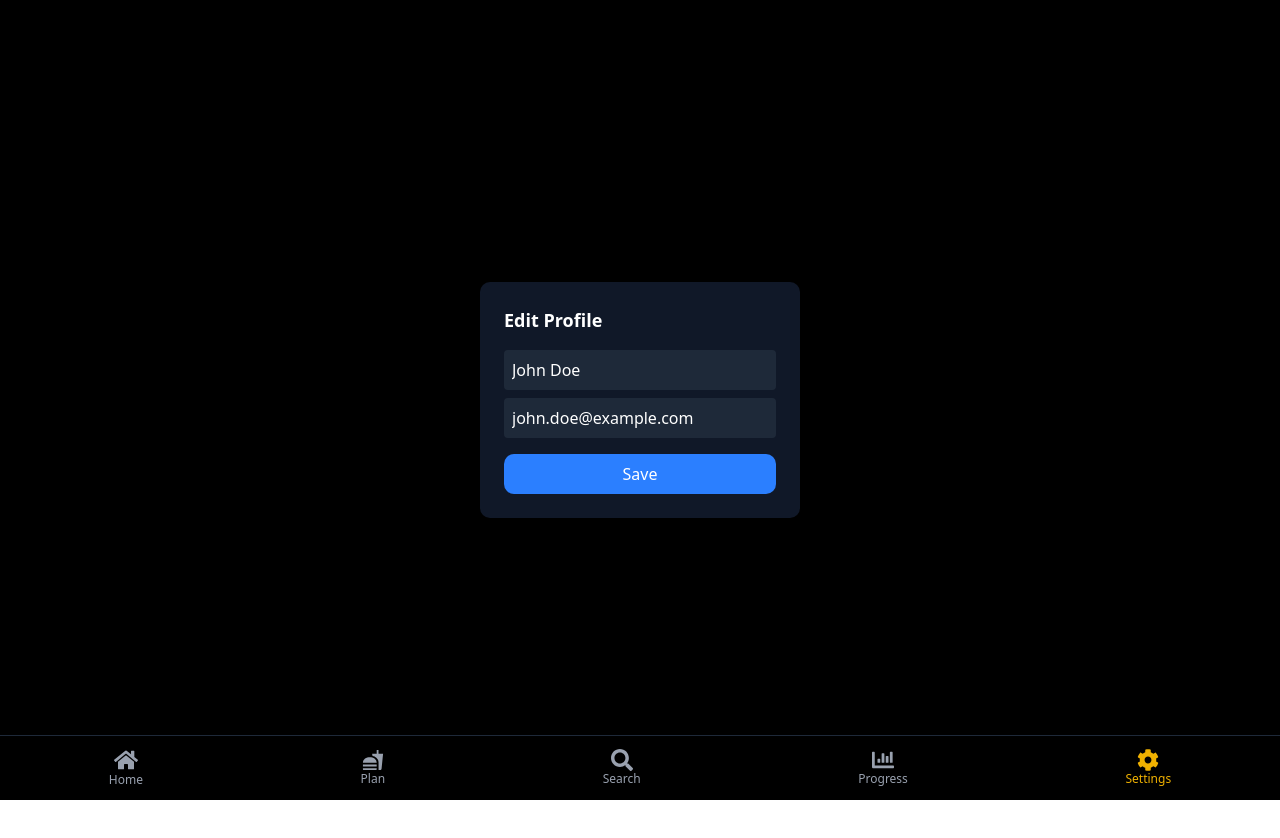
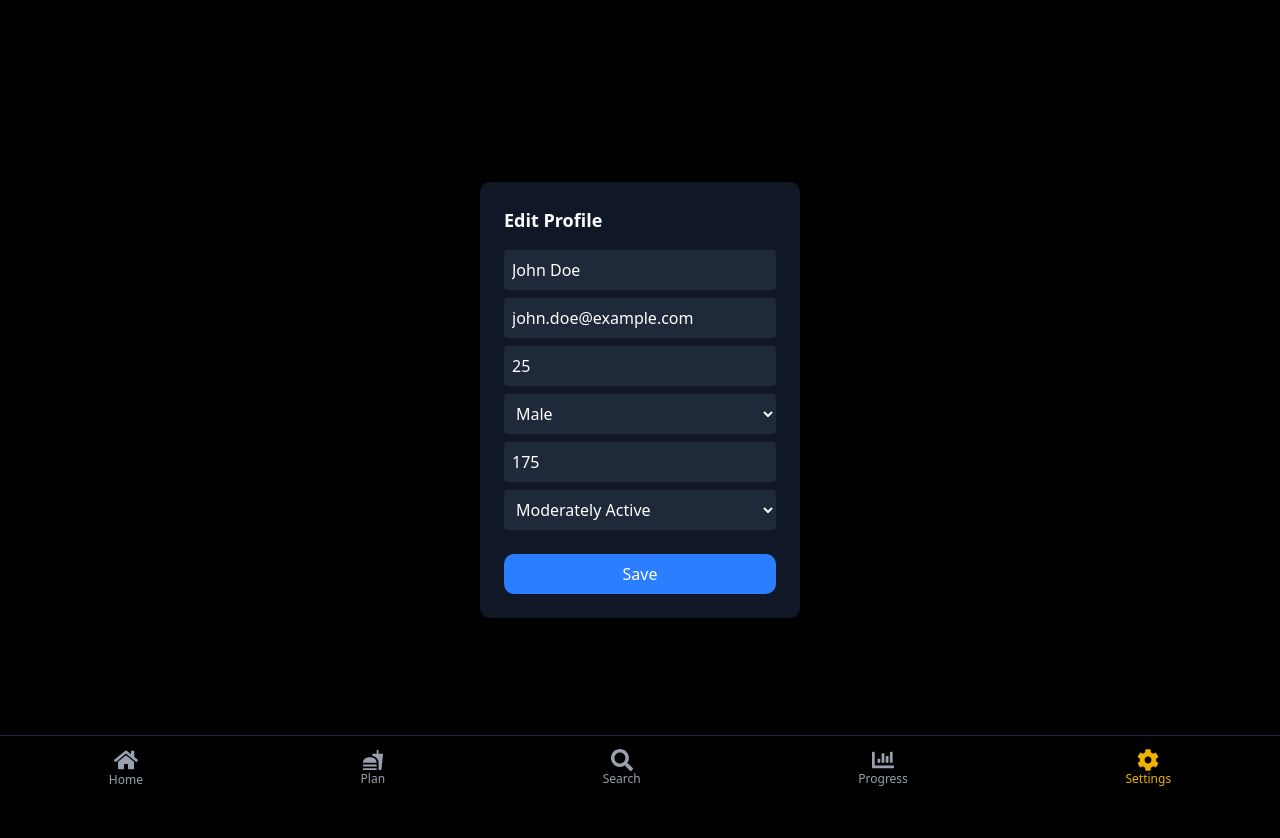
Before and after one commit to Shaaz383/fitFlow, a React (Vite) app: page /profile in a window 1280 px wide. Both pictures are taken after a click on the icon 1246 px from the left and 60 px from the top of the page. Shown: the top 838 px of the page. Before the commit the page ends 800 px from the top, so only its background shows below. Built offline with nearby package versions, Linux system fonts and the light colour scheme.

Commit message:
Profile page update

```diff
--- a/src/Pages/ProfilePage.jsx
+++ b/src/Pages/ProfilePage.jsx
@@ -1,20 +1,35 @@
+import { useState } from "react";
+import ProfileHeader from "@/customComponents/Profilepage/ProfileHeader";
+import HealthOverview from "@/customComponents/Profilepage/HealthOverview";
+import DietaryPreferences from "@/customComponents/Profilepage/DietaryPreferences";
+import EditProfileModal from "@/customComponents/Profilepage/EditProfileModal";
+import EditWeightModal from "@/customComponents/Profilepage/EditWeightModal";
+import EditPreferencesModal from "@/customComponents/Profilepage/EditPreferencesModal";
 import BottomNavbar from "@/customComponents/BottomNavbar";
-import DietaryPreferences from "@/customComponents/Profilepage/DietaryPreferences";
-import EditPreferencesModal from "@/customComponents/Profilepage/EditPreferencesModal";
-import EditProfileModal from "@/customComponents/Profilepage/EditProfileModal";
-import HealthOverview from "@/customComponents/Profilepage/HealthOverview";
-import ProfileHeader from "@/customComponents/Profilepage/ProfileHeader";
-import { useState } from "react";
 import { Link } from "react-router-dom";
 
-const dietaryOptions = ["Vegetarian", "Vegan", "High Protein", "Low Carb", "No Sugar", "Keto", "Paleo", "Gluten-Free", "Dairy-Free"];
+const dietaryOptions = [
+  "Vegetarian",
+  "Vegan",
+  "High Protein",
+  "Low Carb",
+  "No Sugar",
+  "Keto",
+  "Paleo",
+  "Gluten-Free",
+  "Dairy-Free",
+];
 
 const ProfilePage = () => {
   const [name, setName] = useState("John Doe");
   const [email, setEmail] = useState("john.doe@example.com");
+  const [age, setAge] = useState(25);
+  const [gender, setGender] = useState("Male");
+  const [height, setHeight] = useState(175);
   const [weight, setWeight] = useState("78.5 kg");
   const [bmi] = useState("24.5");
   const [hydration, setHydration] = useState(2.5);
+  const [activityLevel, setActivityLevel] = useState("Moderately Active");
   const [preferences, setPreferences] = useState(["Vegan", "No Sugar", "High Protein"]);
   const [isEditingProfile, setIsEditingProfile] = useState(false);
   const [isEditingWeight, setIsEditingWeight] = useState(false);
@@ -23,17 +38,69 @@ const ProfilePage = () => {
   return (
     <div className="bg-black text-white min-h-screen pb-28 flex flex-col justify-between">
       <div>
-        <ProfileHeader name={name} email={email} setIsEditingProfile={setIsEditingProfile} />
-        <HealthOverview weight={weight} setIsEditingWeight={setIsEditingWeight} bmi={bmi} hydration={hydration} setHydration={setHydration} />
-        <DietaryPreferences preferences={preferences} setIsPreferenceEditing={setIsPreferenceEditing} />
-        {isEditingProfile && <EditProfileModal name={name} setName={setName} email={email} setEmail={setEmail} setIsEditingProfile={setIsEditingProfile} />}
-        {isEditingWeight && <EditWeightModal weight={weight} setWeight={setWeight} setIsEditingWeight={setIsEditingWeight} />}
-        {isPreferenceEditing && <EditPreferencesModal dietaryOptions={dietaryOptions} preferences={preferences} togglePreference={(option) => setPreferences(prev => prev.includes(option) ? prev.filter(p => p !== option) : [...prev, option])} setIsPreferenceEditing={setIsPreferenceEditing} />}
+        <ProfileHeader
+          name={name}
+          email={email}
+          setIsEditingProfile={setIsEditingProfile}
+        />
+        <HealthOverview
+          weight={weight}
+          setIsEditingWeight={setIsEditingWeight}
+          bmi={bmi}
+          hydration={hydration}
+          setHydration={setHydration}
+          height={height}
+          age={age}
+          gender={gender}
+          activityLevel={activityLevel}
+        />
+        <DietaryPreferences
+          preferences={preferences}
+          setIsPreferenceEditing={setIsPreferenceEditing}
+        />
+        {isEditingProfile && (
+          <EditProfileModal
+            name={name}
+            setName={setName}
+            email={email}
+            setEmail={setEmail}
+            age={age}
+            setAge={setAge}
+            gender={gender}
+            setGender={setGender}
+            height={height}
+            setHeight={setHeight}
+            activityLevel={activityLevel}
+            setActivityLevel={setActivityLevel}
+            setIsEditingProfile={setIsEditingProfile}
+          />
+        )}
+        {isEditingWeight && (
+          <EditWeightModal
+            weight={weight}
+            setWeight={setWeight}
+            setIsEditingWeight={setIsEditingWeight}
+          />
+        )}
+        {isPreferenceEditing && (
+          <EditPreferencesModal
+            dietaryOptions={dietaryOptions}
+            preferences={preferences}
+            togglePreference={(option) =>
+              setPreferences((prev) =>
+                prev.includes(option)
+                  ? prev.filter((p) => p !== option)
+                  : [...prev, option]
+              )
+            }
+            setIsPreferenceEditing={setIsPreferenceEditing}
+          />
+        )}
       </div>
 
-      {/* 🔥 Big Logout Button at the Bottom */}
+      {/* Logout Button */}
       <div className="p-6">
-        <Link href="/login">
+        <Link to="/login">
           <button className="w-full py-3 bg-red-600 text-white text-lg font-bold rounded-lg shadow-md hover:bg-red-700 transition">
             Logout
           </button>
--- a/src/customComponents/Profilepage/EditProfileModal.jsx
+++ b/src/customComponents/Profilepage/EditProfileModal.jsx
@@ -1,4 +1,38 @@
-const EditProfileModal = ({ name, setName, email, setEmail, setIsEditingProfile }) => {
+import { useState } from "react";
+
+const EditProfileModal = ({
+  name,
+  setName,
+  email,
+  setEmail,
+  age,
+  setAge,
+  gender,
+  setGender,
+  height,
+  setHeight,
+  activityLevel,
+  setActivityLevel,
+  setIsEditingProfile,
+}) => {
+  const [errors, setErrors] = useState({});
+
+  const validate = () => {
+    const newErrors = {};
+    if (!name) newErrors.name = "Name is required";
+    if (!email || !/\S+@\S+\.\S+/.test(email)) newErrors.email = "Invalid email";
+    if (!age || age < 1 || age > 120) newErrors.age = "Invalid age";
+    if (!height || height < 50 || height > 250) newErrors.height = "Invalid height";
+    setErrors(newErrors);
+    return Object.keys(newErrors).length === 0;
+  };
+
+  const handleSave = () => {
+    if (validate()) {
+      setIsEditingProfile(false);
+    }
+  };
+
   return (
     <div className="fixed inset-0 bg-black bg-opacity-75 flex justify-center items-center">
       <div className="bg-gray-900 p-6 rounded-lg w-80">
@@ -10,16 +44,54 @@ const EditProfileModal = ({ name, setName, email, setEmail, setIsEditingProfile
           className="w-full p-2 mb-2 rounded bg-gray-800 text-white"
           placeholder="Name"
         />
+        {errors.name && <p className="text-red-500 text-sm">{errors.name}</p>}
         <input
           type="email"
           value={email}
           onChange={(e) => setEmail(e.target.value)}
-          className="w-full p-2 rounded bg-gray-800 text-white"
+          className="w-full p-2 mb-2 rounded bg-gray-800 text-white"
           placeholder="Email"
         />
+        {errors.email && <p className="text-red-500 text-sm">{errors.email}</p>}
+        <input
+          type="number"
+          value={age}
+          onChange={(e) => setAge(e.target.value)}
+          className="w-full p-2 mb-2 rounded bg-gray-800 text-white"
+          placeholder="Age"
+        />
+        {errors.age && <p className="text-red-500 text-sm">{errors.age}</p>}
+        <select
+          value={gender}
+          onChange={(e) => setGender(e.target.value)}
+          className="w-full p-2 mb-2 rounded bg-gray-800 text-white"
+        >
+          <option value="Male">Male</option>
+          <option value="Female">Female</option>
+          <option value="Other">Other</option>
+        </select>
+        <input
+          type="number"
+          value={height}
+          onChange={(e) => setHeight(e.target.value)}
+          className="w-full p-2 mb-2 rounded bg-gray-800 text-white"
+          placeholder="Height (cm)"
+        />
+        {errors.height && <p className="text-red-500 text-sm">{errors.height}</p>}
+        <select
+          value={activityLevel}
+          onChange={(e) => setActivityLevel(e.target.value)}
+          className="w-full p-2 mb-2 rounded bg-gray-800 text-white"
+        >
+          <option value="Sedentary">Sedentary</option>
+          <option value="Lightly Active">Lightly Active</option>
+          <option value="Moderately Active">Moderately Active</option>
+          <option value="Very Active">Very Active</option>
+          <option value="Athlete">Athlete</option>
+        </select>
         <button
           className="mt-4 w-full bg-blue-500 text-white py-2 rounded-lg"
-          onClick={() => setIsEditingProfile(false)}
+          onClick={handleSave}
         >
           Save
         </button>
--- a/src/customComponents/Profilepage/HealthOverview.jsx
+++ b/src/customComponents/Profilepage/HealthOverview.jsx
@@ -1,8 +1,19 @@
-import { FaWeight } from "react-icons/fa";
+import { FaWeight, FaRulerVertical, FaBirthdayCake, FaVenusMars, FaRunning } from "react-icons/fa";
 
-const HealthOverview = ({ weight, setIsEditingWeight, bmi, hydration, setHydration }) => {
+const HealthOverview = ({
+  weight,
+  setIsEditingWeight,
+  bmi,
+  hydration,
+  setHydration,
+  height,
+  age,
+  gender,
+  activityLevel,
+}) => {
   return (
     <div className="p-4 grid grid-cols-2 gap-4">
+      {/* Weight */}
       <div className="bg-gray-900 p-4 rounded-lg flex items-center justify-between">
         <div>
           <p className="text-sm text-gray-400">Weight</p>
@@ -13,12 +24,38 @@ const HealthOverview = ({ weight, setIsEditingWeight, bmi, hydration, setHydrati
           className="text-blue-400 text-xl cursor-pointer"
         />
       </div>
-      <div className="bg-gray-900 p-4 rounded-lg flex items-center justify-between">
-        <div>
-          <p className="text-sm text-gray-400">BMI</p>
-          <h3 className="text-lg font-semibold">{bmi}</h3>
-        </div>
+
+      {/* Height */}
+      <div className="bg-gray-900 p-4 rounded-lg">
+        <p className="text-sm text-gray-400">Height</p>
+        <h3 className="text-lg font-semibold">{height} cm</h3>
       </div>
+
+      {/* Age */}
+      <div className="bg-gray-900 p-4 rounded-lg">
+        <p className="text-sm text-gray-400">Age</p>
+        <h3 className="text-lg font-semibold">{age}</h3>
+      </div>
+
+      {/* Gender */}
+      <div className="bg-gray-900 p-4 rounded-lg">
+        <p className="text-sm text-gray-400">Gender</p>
+        <h3 className="text-lg font-semibold">{gender}</h3>
+      </div>
+
+      {/* Activity Level */}
+      <div className="bg-gray-900 p-4 rounded-lg">
+        <p className="text-sm text-gray-400">Activity Level</p>
+        <h3 className="text-lg font-semibold">{activityLevel}</h3>
+      </div>
+
+      {/* BMI */}
+      <div className="bg-gray-900 p-4 rounded-lg">
+        <p className="text-sm text-gray-400">BMI</p>
+        <h3 className="text-lg font-semibold">{bmi}</h3>
+      </div>
+
+      {/* Hydration */}
       <div className="bg-gray-900 p-4 rounded-lg flex items-center justify-between">
         <div>
           <p className="text-sm text-gray-400">Hydration</p>
```
Also changed, not shown: src/customComponents/Profilepage/DietaryPreferences.jsx (line endings or trailing spaces), src/customComponents/Profilepage/ProfileHeader.jsx (line endings or trailing spaces).
